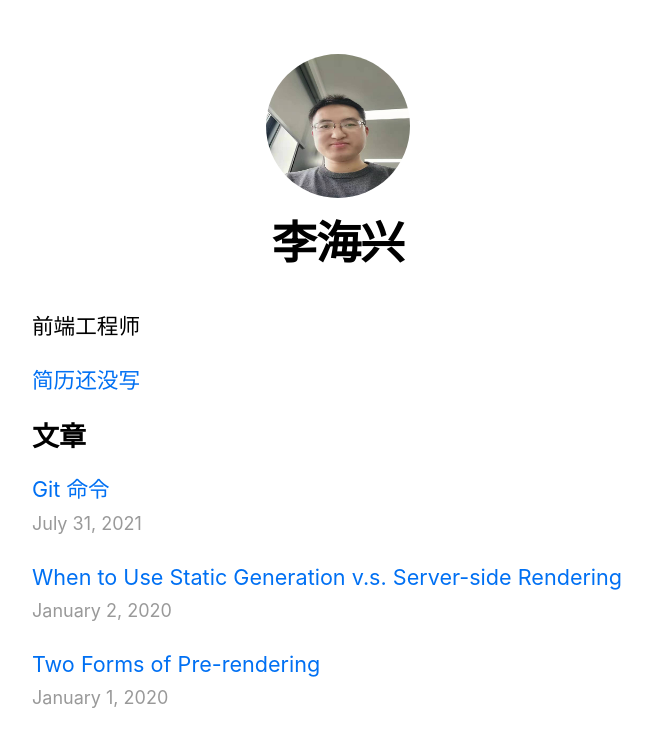
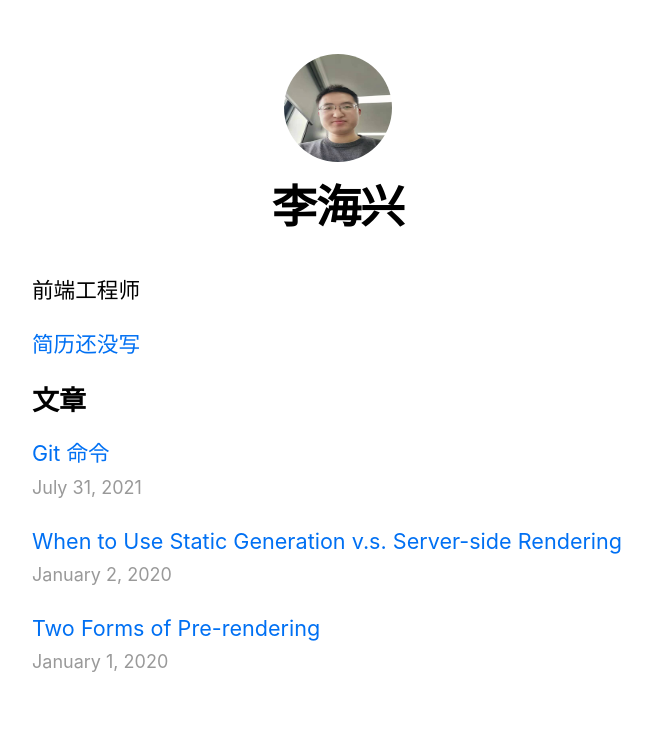
Before and after one commit to lihaixing/nextjs-blog, a Next.js app: page / in a window 1280 px wide. Shown: the top 746 px of the page, without its empty margins (302-954 px from the left). Built offline with nearby package versions, Linux system fonts and the light colour scheme.

Commit message:
fix: 预览模式没成功

```diff
--- a/components/layout.tsx
+++ b/components/layout.tsx
@@ -1,7 +1,9 @@
 import Head from 'next/head'
+import Image from 'next/image'
 import styles from './layout.module.scss'
 import utilStyles from '../styles/utils.module.css'
 import Link from 'next/link'
+import profilePic from '../public/images/profile.jpg'
 
 const name = '李海兴'
 export const siteTitle = '李海兴的技术博客'
@@ -28,31 +30,17 @@ export default function Layout({ children, home }: IProps) {
         <meta name="twitter:card" content="summary_large_image" />
       </Head>
       <header className={styles.header}>
-        {home ? (
+        {home && (
           <>
-            <img
-              src="/images/profile.jpg"
+            <Image
+              // src="/images/profile.jpg"
+              src={profilePic}
               className={`${styles.headerHomeImage} ${utilStyles.borderCircle}`}
               alt={name}
+              width={108}
+              height={108}
             />
             <h1 className={utilStyles.heading2Xl}>{name}</h1>
-          </>
-        ) : (
-          <>
-            <Link href="/">
-              <a>
-                <img
-                  src="/images/profile.jpg"
-                  className={`${styles.headerImage} ${utilStyles.borderCircle}`}
-                  alt={name}
-                />
-              </a>
-            </Link>
-            <h2 className={utilStyles.headingLg}>
-              <Link href="/">
-                <a className={utilStyles.colorInherit}>{name}</a>
-              </Link>
-            </h2>
           </>
         )}
       </header>
--- /dev/null
+++ b/pages/api/preview.ts
@@ -0,0 +1,4 @@
+export default function handler(req, res) {
+  res.setPreviewData({})
+  res.end('Preview mode enabled')
+}
--- a/pages/index.tsx
+++ b/pages/index.tsx
@@ -39,6 +39,7 @@ export async function getStaticProps() {
   return {
     props: {
       allPostsData
-    }
+    },
+    revalidate: 10
   }
 }
--- a/styles/utils.module.css
+++ b/styles/utils.module.css
@@ -26,7 +26,7 @@
 }
 
 .borderCircle {
-  border-radius: 9999px;
+  border-radius: 50%;
 }
 
 .colorInherit {
```
Also changed, not shown: pages/posts/[id].tsx (+12 -4 lines).
